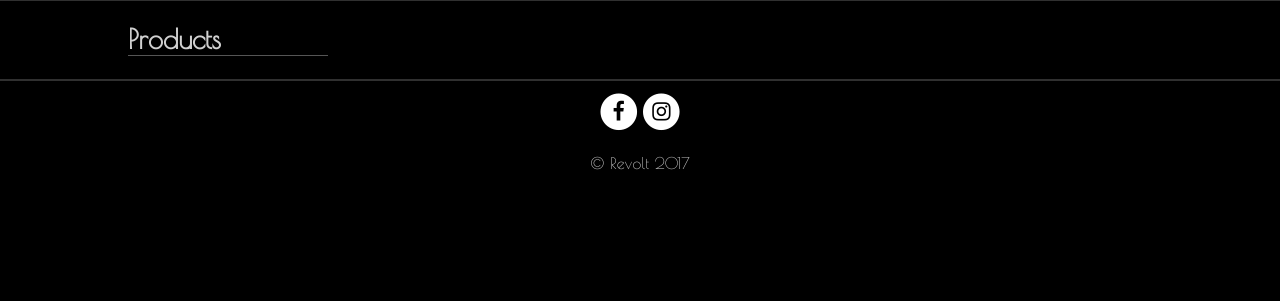
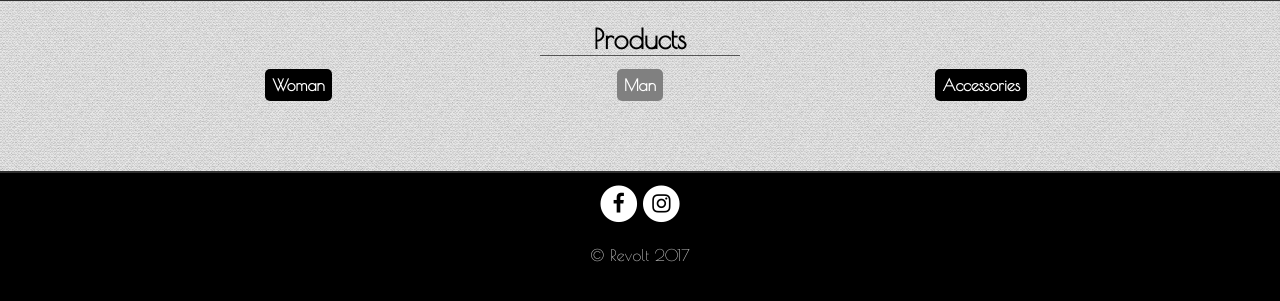
Before and after one commit to SustainRelease/Revolt, a Node project: template views/products.pug in a window 1280 px wide. Shown: the part 71-372 px from the top of the page. Run offline with Node 20 templates, Linux system fonts and the light colour scheme; the template is opened without the code that fills it, so the values that code supplies are empty; some libraries are stand-ins or nearby versions.

Commit message:
Added products section

```diff
--- /dev/null
+++ b/public/javascripts/products.js
@@ -0,0 +1,26 @@
+var pTypes = ["Wom", "Man", "Acc"];
+
+var randomNumber = Math.floor((Math.random() * 3));
+console.log(randomNumber);
+var startType = pTypes[randomNumber];
+setType(startType);
+
+function setType(pType) {
+
+  var found = false;
+
+
+  for (var i = 0; i < pTypes.length; i++) {
+    if (pType == pTypes[i]) {
+      found = true;
+      $("#but" + pType).addClass("Selected");
+      $("#pb" + pType).addClass("Selected");
+    } else {
+      $("#but" + pTypes[i]).removeClass("Selected");
+      $("#pb" + pTypes[i]).removeClass("Selected");
+    }
+  }
+  if (!found) {
+    console.error("Invalid product type");
+  }
+}
--- a/public/stylesheets/style.css
+++ b/public/stylesheets/style.css
@@ -26,13 +26,34 @@ body {
   flex-wrap: wrap;
   height: auto;
 }
+.flex-item {
+  margin: 0;
+  flex: 1;
+  text-align: center;
+}
+.flex-item-x2 {
+  margin: 0;
+  flex: 2;
+  text-align: center;
+}
+.flex-item-x3 {
+  margin: 0;
+  flex: 3;
+  text-align: center;
+}
+
 
 h1 {  /* total height = 23 + 1 + 2*13 = 50px */
   font-size: 1.7em;
-  line.height: 23px;
+  /*line-height: 23px;*/
   max-width: 200px;
   border-bottom: 1px solid #555555;
   margin: 13px 0;
+}
+
+h1.center {
+  margin: 13px auto;
+  text-align: center;
 }
 
 h2 {
@@ -42,7 +63,7 @@ h2 {
 
 p {
   text-height: 1em;
-  margin-top: 10px 0px;
+  margin-top: 10px;
 }
 
 p:first-of-type {
@@ -56,6 +77,24 @@ i {
 a {
   text-decoration: none;
   color: inherit;
+}
+
+.center {
+  text-align: center;
+}
+
+button.clean {
+  background-color: inherit;
+  border: none;
+  font-size: inherit;
+  font-weight: inherit;
+  font-family: inherit;
+  padding: 0;
+  margin: auto;
+}
+
+button.clean:focus {
+  outline: 0;
 }
 
 
@@ -274,7 +313,6 @@ div.normal.designer {
   width:100%;
   height: 400px;
   border: 1px solid black;
-  border-radius: 5px;
 }
 
 .con-row {
@@ -305,6 +343,52 @@ i.contPage {
   opacity: 0.7;
 }
 
+/* *************************************
+--------------PRODUCTS-------------
+********************************* */
+#products button {
+  text-height: 1.2em;
+  background-color: black;
+  color: white;
+  padding: 7px;
+  border-radius: 5px;
+}
+
+#products button:hover {
+  color: #CA4560;
+}
+
+#products button.Selected {
+  background-color: gray;
+}
+
+#products div.productBox {
+  padding: 30px 0;
+  display: none;
+}
+
+#products div.productBox.Selected {
+  display: -webkit-flex;
+  display: flex;
+}
+
+#products div.productBox {
+  align-items: center;
+}
+
+
+#products div.flex-item.productPhoto {
+  min-width: 400px;
+  max-width: 500px;
+  margin: 30px;
+}
+#products div.productPhoto img {
+  width: 95%;
+  height: auto;
+  margin: auto;
+  vertical-align: middle;
+  border: 1px solid black;
+}
 
 /* *************************************
 --------------FOOTER-------------
--- a/routes/main.js
+++ b/routes/main.js
@@ -1,6 +1,7 @@
 module.exports = function (subRoute) {
   var express = require('express');
   var router = express.Router();
+  var photos = require("../data/photos.json");
 
   /* GET home page. */
   router.get('/', function(req, res, next) {
@@ -18,7 +19,7 @@ module.exports = function (subRoute) {
   });
 
   router.get('/products', function(req, res, next) {
-    res.render('products', {subR: subRoute});
+    res.render('products', {subR: subRoute, photos: photos});
   });
 
   router.get('/contact', function(req, res, next) {
--- a/views/products.pug
+++ b/views/products.pug
@@ -1,5 +1,34 @@
 extends ./layout.pug
 
 block content
-  div.normal
-    h1 Products
+  div#products.normal.center.light
+    h1.center Products
+    div.flex-container
+      div.flex-item
+        button.clean#butWom(onClick="setType('Wom');") Woman
+      div.flex-item
+        button.clean#butMan(onClick="setType('Man');") Man
+      div.flex-item
+        button.clean#butAcc(onClick="setType('Acc');") Accessories
+    div.productBox.flex-container#pbWom
+      each photo in photos.Woman
+        div.flex-item.productPhoto
+          img(src="/staticRev/images/Wom_" + photo)
+      each photo in photos.Uni
+        div.flex-item.productPhoto
+          img(src="/staticRev/images/Uni_" + photo)
+    div.productBox.flex-container#pbMan
+      each photo in photos.Man
+        div.flex-item.productPhoto
+          img(src="/staticRev/images/Man_" + photo)
+      each photo in photos.Uni
+        div.flex-item.productPhoto
+          img(src="/staticRev/images/Uni_" + photo)
+    div.productBox.flex-container#pbAcc
+      each photo in photos.Acc
+        div.flex-item.productPhoto
+          img(src="/staticRev/images/Acc_" + photo)
+
+
+  script(type="text/javascript" src="https://ajax.googleapis.com/ajax/libs/jquery/3.2.1/jquery.min.js")
+  script(type="text/javascript" src="/staticRev/javascripts/products.js")
```
Also changed, not shown: data/photos.json (added, +22 -0 lines), views/designers.pug (+6 -6 lines), public/images/Acc_LT_Collares.jpg (added), public/images/Acc_LT_Perla.jpg (added), public/images/Man_SA_Cactus.jpg (added), public/images/Man_SA_Flores.jpg (added), public/images/Man_SA_Frutas.jpg (added), public/images/Uni_AC_Frida.jpg (added), public/images/Uni_AC_Obama.jpg (added), public/images/Uni_AC_Revolt.jpg (added), public/images/Wom_BO_1.jpg (added), public/images/Wom_BO_2.jpg (added), public/images/Wom_BO_4.jpg (added), public/images/Wom_GM_Sarapetee.jpg (added).
